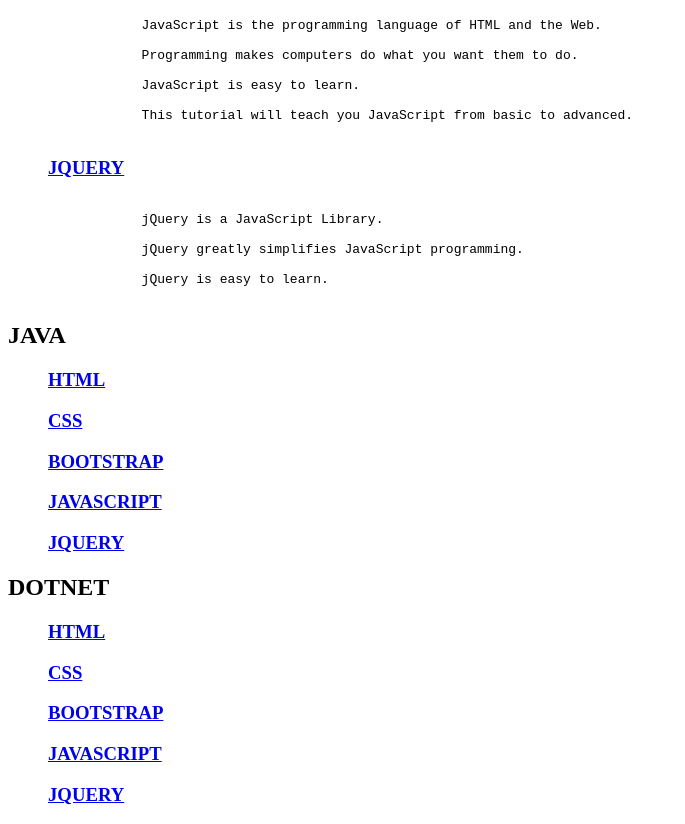
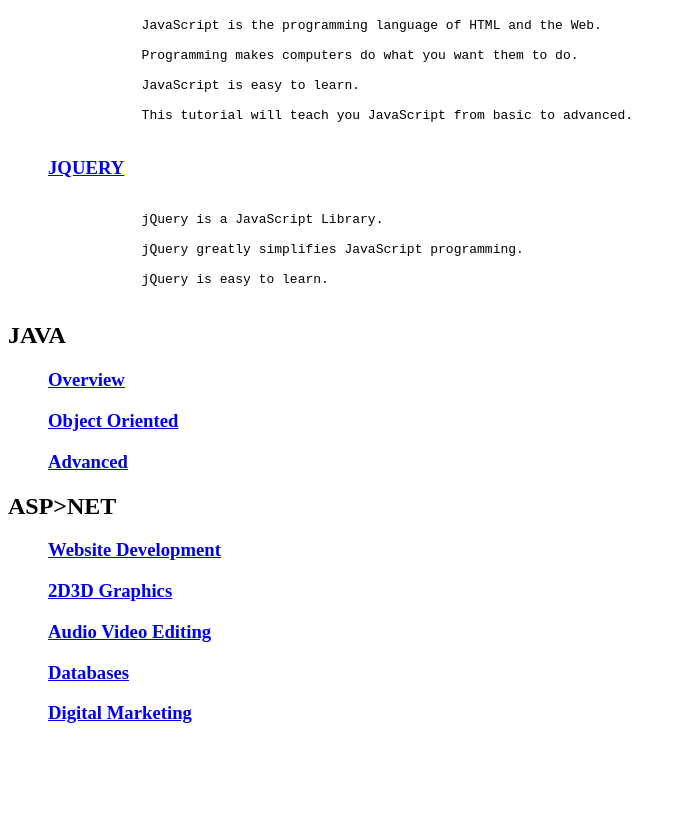
Before and after one commit to naveenjonnala/classproject, a plain HTML site: page topics.html in a window 1280 px wide. Shown: the part 499-1323 px from the top of the page, without its empty margins (0-685 px from the left). After the commit the page ends 1242 px from the top, so only its background shows below. Drawn offline with Linux system fonts and the light colour scheme.

Commit message:
edited some text

```diff
--- a/css/main.css
+++ b/css/main.css
@@ -1,7 +1,7 @@
 @charset "utf-8";
 body{ font-family:Gotham, "Helvetica Neue", Helvetica, Arial, sans-serif;font-size:12px; background:#252121; color:#fff;}
 header{width: 100%;height: 120px;
-    overflow: auto;
+    overflow: hidden;
     background-color: white;
     color: goldenrod;
     padding: 5px;}
--- a/topics.html
+++ b/topics.html
@@ -8,7 +8,7 @@
     <div id="UI">
         <h2>UI</h2>
         <ul>
-            <a href="#"><h3>HTML</h3></a>
+            <a id="html" href="#"><h3>HTML</h3></a>
             <pre><p>
             With HTML you can create your own Web site.
 
@@ -16,7 +16,7 @@
 
             HTML is easy to learn - You will enjoy it.
             </p></pre>
-            <a href="#"><h3>CSS</h3></a>
+            <a id = "css" href="#"><h3>CSS</h3></a>
             <pre><p>
             CSS is a stylesheet language that describes the presentation of an HTML (or XML) document.
 
@@ -24,9 +24,9 @@
 
             This tutorial will teach you CSS from basic to advanced.
             </p></pre>
-            <a href="#"><h3>BOOTSTRAP</h3></a>
+            <a id="bootstarp" href="#"><h3>BOOTSTRAP</h3></a>
             <p>Bootstrap is the most popular HTML, CSS, and JavaScript framework for developing responsive, mobile-first web sites.</p>
-            <a href="#"><h3>JAVASCRIPT</h3></a>
+            <a id ="javascript" href="#"><h3>JAVASCRIPT</h3></a>
             <pre><p>
             JavaScript is the programming language of HTML and the Web.
 
@@ -36,7 +36,7 @@
 
             This tutorial will teach you JavaScript from basic to advanced.
             </p></pre>
-            <a href="#"><h3>JQUERY</h3></a>
+            <a id ="jquery" href="#"><h3>JQUERY</h3></a>
             <pre><p>
             jQuery is a JavaScript Library.
 
@@ -51,33 +51,29 @@
     <div id="JAVA">
         <h2>JAVA</h2>
         <ul>
-            <a href="#"><h3>HTML</h3></a>
+            <a href="#"><h3>Overview</h3></a>
             <p></p>
-            <a href="#"><h3>CSS</h3></a>
+            <a href="#"><h3>Object Oriented</h3></a>
             <p></p>
-            <a href="#"><h3>BOOTSTRAP</h3></a>
-            <p></p>
-            <a href="#"><h3>JAVASCRIPT</h3></a>
-            <p></p>
-            <a href="#"><h3>JQUERY</h3></a>
+            <a href="#"><h3>Advanced</h3></a>
             <p></p>
 
             </ul>
 
 
     </div>
-    <div id="DOTNET">
-        <h2>DOTNET</h2>
+    <div id=".NET">
+        <h2>ASP>NET</h2>
         <ul>
-            <a href="#"><h3>HTML</h3></a>
+            <a href="#"><h3>Website Development</h3></a>
             <p></p>
-            <a href="#"><h3>CSS</h3></a>
+            <a href="#"><h3>2D3D Graphics</h3></a>
             <p></p>
-            <a href="#"><h3>BOOTSTRAP</h3></a>
+            <a href="#"><h3>Audio Video Editing</h3></a>
             <p></p>
-            <a href="#"><h3>JAVASCRIPT</h3></a>
+            <a href="#"><h3>Databases</h3></a>
             <p></p>
-            <a href="#"><h3>JQUERY</h3></a>
+            <a href="#"><h3>Digital Marketing</h3></a>
             <p></p>
 
             </ul>
```
